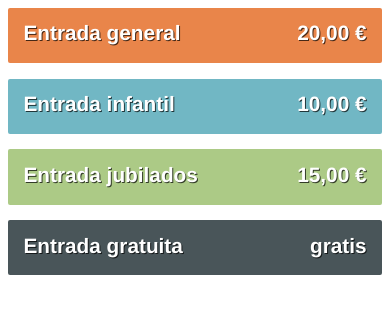
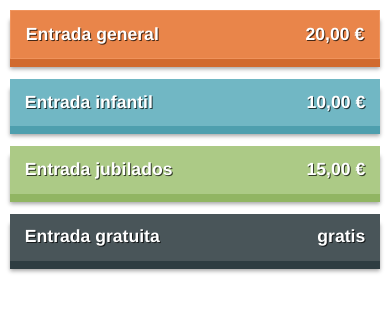
Before and after one commit to gnufede/go-charts, a plain HTML site: page pyfaker/templates/panel.html in a window 390 px wide. Drawn offline with nearby package versions, Linux system fonts and the light colour scheme.

Commit message:
style of buttons

```diff
--- a/css/fakerstyle.css
+++ b/css/fakerstyle.css
@@ -50,38 +50,109 @@ table {
 }
 
 .ticket{
- 	width: 20%;
+  display: inline-block;
+ 	width: 25%;
  	min-height: 24px;
-    padding: 1.5%;
-    margin: 1% 1% 0 ;
+    padding: 1% 1% 0 ;
+    float: left;
+    box-sizing: border-box;
+}
+
+.ticket a {
+  display: block;
     color:#fff;
     font-weight: bold;
-	font-size: 1.5rem;
-	text-shadow: 1px 1px 0px rgba(0, 0, 0, 0.7);
-	border-radius: 2px;
-	 -webkit-transition: all 200ms ease-out;
+  font-size: 1.3rem;
+  text-shadow: 1px 1px 0px rgba(0, 0, 0, 0.7);
+   -webkit-transition: all 200ms ease-out;
+   -moz-transition: all 0.1s;
     transition: all 200ms ease-out;
-    float: left;
 }
 
-.ticket:hover{
-	opacity: 0.8;
+.ticket a:hover{
 	cursor:pointer;
+  opacity: 0.8;
 }
 
+.ticket .push {
+  padding: 6%;
+  display: inline-block;
+  width: 100%;
+  box-sizing: border-box;
+}
 
-.one{
+.ticket:active .push {
+  -webkit-transform: translate(0, 4px);
+  -moz-transform: translate(0, 4px);
+  -o-transform: translate(0, 4px);
+  transform: translate(0, 4px);
+}
+
+.one {
+  -webkit-box-shadow: 0 8px 0 #d16a2e, 0 10px 4px rgba(0, 0, 0, .35);
+  -moz-box-shadow: 0 8px 0 #d16a2e, 0 10px 4px rgba(0, 0, 0, .35);
+  box-shadow: 0 8px 0 #d16a2e, 0 10px 4px rgba(0, 0, 0, .35);
+}
+
+.one .push{
 	background: #E9854A;
+  border: solid 1px #f0935c;
 }
-.two{
+
+.one:active, .one:focus {
+  -webkit-box-shadow:    0 8px 0 #d16a2e, 0 10px 8px rgba(0, 0, 0, .3);
+    -moz-box-shadow: 0 8px 0 #d16a2e, 0 10px 8px rgba(0, 0, 0, .3);
+    box-shadow:    0 8px 0 #d16a2e, 0 10px 8px rgba(0, 0, 0, .3);
+}
+
+.two {
+  -webkit-box-shadow: 0 8px 0 #4e9fae, 0 10px 4px rgba(0, 0, 0, .35);
+  -moz-box-shadow: 0 8px 0 #4e9fae, 0 10px 4px rgba(0, 0, 0, .35);
+  box-shadow: 0 8px 0 #4e9fae, 0 10px 4px rgba(0, 0, 0, .35);
+}
+
+.two span.push{
 	background: #71B7C4;
 }
-.three{
+
+.two:active, .two:focus {
+  -webkit-box-shadow:    0 8px 0 #4e9fae, 0 10px 8px rgba(0, 0, 0, .3);
+    -moz-box-shadow: 0 8px 0 #4e9fae, 0 10px 8px rgba(0, 0, 0, .3);
+    box-shadow:    0 8px 0 #4e9fae, 0 10px 8px rgba(0, 0, 0, .3);
+}
+
+.three {
+  -webkit-box-shadow: 0 8px 0 #91b563, 0 10px 4px rgba(0, 0, 0, .35);
+  -moz-box-shadow: 0 8px 0 #91b563, 0 10px 4px rgba(0, 0, 0, .35);
+  box-shadow: 0 8px 0 #91b563, 0 10px 4px rgba(0, 0, 0, .35);
+}
+
+.three span.push{
 	background: #ACCA86;
 }
-.four{
+
+.three:active, .three:focus {
+  -webkit-box-shadow:    0 8px 0 #91b563, 0 10px 8px rgba(0, 0, 0, .3);
+    -moz-box-shadow: 0 8px 0 #91b563, 0 10px 8px rgba(0, 0, 0, .3);
+    box-shadow:    0 8px 0 #91b563, 0 10px 8px rgba(0, 0, 0, .3);
+}
+
+.four {
+  -webkit-box-shadow: 0 8px 0 #2e3d42, 0 10px 4px rgba(0, 0, 0, .35);
+  -moz-box-shadow: 0 8px 0 #2e3d42, 0 10px 4px rgba(0, 0, 0, .35);
+  box-shadow: 0 8px 0 #2e3d42, 0 10px 4px rgba(0, 0, 0, .35);
+}
+
+.four span.push{
 	background: #495559;
 }
+
+.four:active, .four:focus {
+  -webkit-box-shadow:    0 8px 0 #2e3d42, 0 10px 8px rgba(0, 0, 0, .3);
+    -moz-box-shadow: 0 8px 0 #2e3d42, 0 10px 8px rgba(0, 0, 0, .3);
+    box-shadow:    0 8px 0 #2e3d42, 0 10px 8px rgba(0, 0, 0, .3);
+}
+
 .price{
 	text-align: right;
 	float: right;
@@ -89,22 +160,40 @@ table {
 
 @media (max-width: 1224px) {
   .ticket {
-    width: 38%;
+    width: 25%;
+  }
+
+  .ticket a {
+    font-size: 1.1rem;
+  }
+
+  .ticket .push {
     padding: 4%;
-    margin: 2% 2%;
-    font-size: 1.3rem;
-
   }
 
 }
 
-@media (max-width: 760px) {
+@media (max-width: 768px) {
   .ticket {
-    width: 88%;
-    padding: 4%;
-    margin: 2% 2%;
-    font-size: 1.3rem;
+    width: 50%;
+    padding: 10px;
 
   }
 
+  .ticket:nth-child(3) {
+    clear: both;
+  }
+
+  .ticket .push {
+    padding: 4%;
+  }
+
 }
+
+@media (max-width: 480px) {
+  .ticket {
+    width: 100%;
+    float: none;
+  }
+
+}
--- a/css/styles.css
+++ b/css/styles.css
@@ -1,5 +1,26 @@
 body {
   font-family: 'Helvetica Neue', Helvetica, Arial, sans-serif;
+  background-color: #ededed;
+  padding: 0 20px;
+}
+
+.main-title {
+  font-size: 33px;
+  line-height: 26px;
+  color: #333;
+  margin-bottom: 30px;
+  font-weight: 400;
+}
+
+.css-table {
+  display: table;
+  width: 100%;
+  height: 100%;
+}
+
+.css-cell {
+  display: table-cell;
+  vertical-align: middle;
 }
 
 .row-10 {
@@ -127,6 +148,31 @@ body {
   margin: 0;
 }
 
+.donut-container {
+  position: relative;
+  margin: 6px 0 16px;
+}
+
+.donut-title-container {
+  position: absolute;
+  top: 0;
+  left: 0;
+  width: 100%;
+  height: 295px;
+}
+
+.donut-title {
+  width: 150px;
+  text-align: center;
+  margin: auto;
+  font-size: 16px;
+}
+
+.donut-amount {
+  font-size: 24px;
+  font-weight: bold;
+}
+
 @media (max-width: 1200px){
   .figures-box {
     height: 152px;
--- a/pyfaker/templates/panel.html
+++ b/pyfaker/templates/panel.html
@@ -8,26 +8,45 @@
 
   <body>
     <ul>
-      <li class="ticket one" data-ticketid="1" data-channel="1" data-price="2000">
-        Entrada general
-        <span class="price">20,00 €</span>
+      <li class="ticket">
+        <a href="#" class="one" data-ticketid="1" data-price="2000">
+          <span class="push">Entrada general
+            <span class="price">20,00 €</span>
+          </span>
+        </a>
       </li>
-
-      <li class="ticket two" data-ticketid="2" data-channel="1" data-price="1000">
-        Entrada infantil
-        <span class="price">10,00 €</span>
+      <li class="ticket">
+        <a href="#" class="two" data-ticketid="2" data-price="1000">
+          <span class="push">Entrada infantil
+            <span class="price">10,00 €</span>
+          </span>
+        </a>
       </li>
-
-      <li class="ticket three" data-ticketid="3" data-channel="2" data-price="1500">
-        Entrada jubilados
-        <span class="price">15,00 €</span>
+      <li class="ticket">
+        <a href="#" class="three" data-ticketid="3" data-price="1500">
+          <span class="push">Entrada jubilados
+            <span class="price">15,00 €</span>
+          </span>
+        </a>
       </li>
-
-      <li class="ticket four" data-ticketid="4" data-channel="3" data-price="0">
-        Entrada gratuita
-        <span class="price">gratis</span>
+      <li class="ticket poor">
+        <a href="#" class="four" data-ticketid="4" data-price="0">
+          <span class="push">Entrada gratuita
+            <span class="price">gratis</span>
+          </span>
+        </a>
       </li>
     </ul>
+
+    <audio preload="auto" name="audiook">
+      <source src="/static/cash.mp3" type="audio/mp3" />
+      <source src="/static/cash.ogg" type="audio/ogg" />
+    </audio>
+
+    <audio preload="auto" name="audiopoor">
+      <source src="/static/boo.mp3" type="audio/mp3" />
+      <source src="/static/boo.ogg" type="audio/ogg" />
+    </audio>
 
   <script src="https://ajax.googleapis.com/ajax/libs/jquery/1.11.3/jquery.min.js"></script>
   <script>
@@ -35,8 +54,15 @@
       $("li").click(function(event) {
         var ticket_id = event.toElement.dataset.ticketid;
         var price = event.toElement.dataset.price;
-        var channel = event.toElement.dataset.channel;
-        $.post("http://localhost:8080/update_ticket", {"ticket_id": ticket_id, "price": price, "channel": channel});
+        // var channel = event.toElement.dataset.channel;
+        // $.post("http://localhost:8080/update_ticket", {"ticket_id": ticket_id, "price": price, "channel": channel});
+        $.post("/update_ticket", {"ticket_id": ticket_id, "price": price});
+        if ($(this).hasClass('poor')) {
+          document.getElementsByTagName('audio')[1].play();
+        } else {
+          document.getElementsByTagName('audio')[0].play();
+        }
+        return false;
       });
     });
   </script>
```
Also changed, not shown: index.html (+10 -1 lines), 4 other files.
